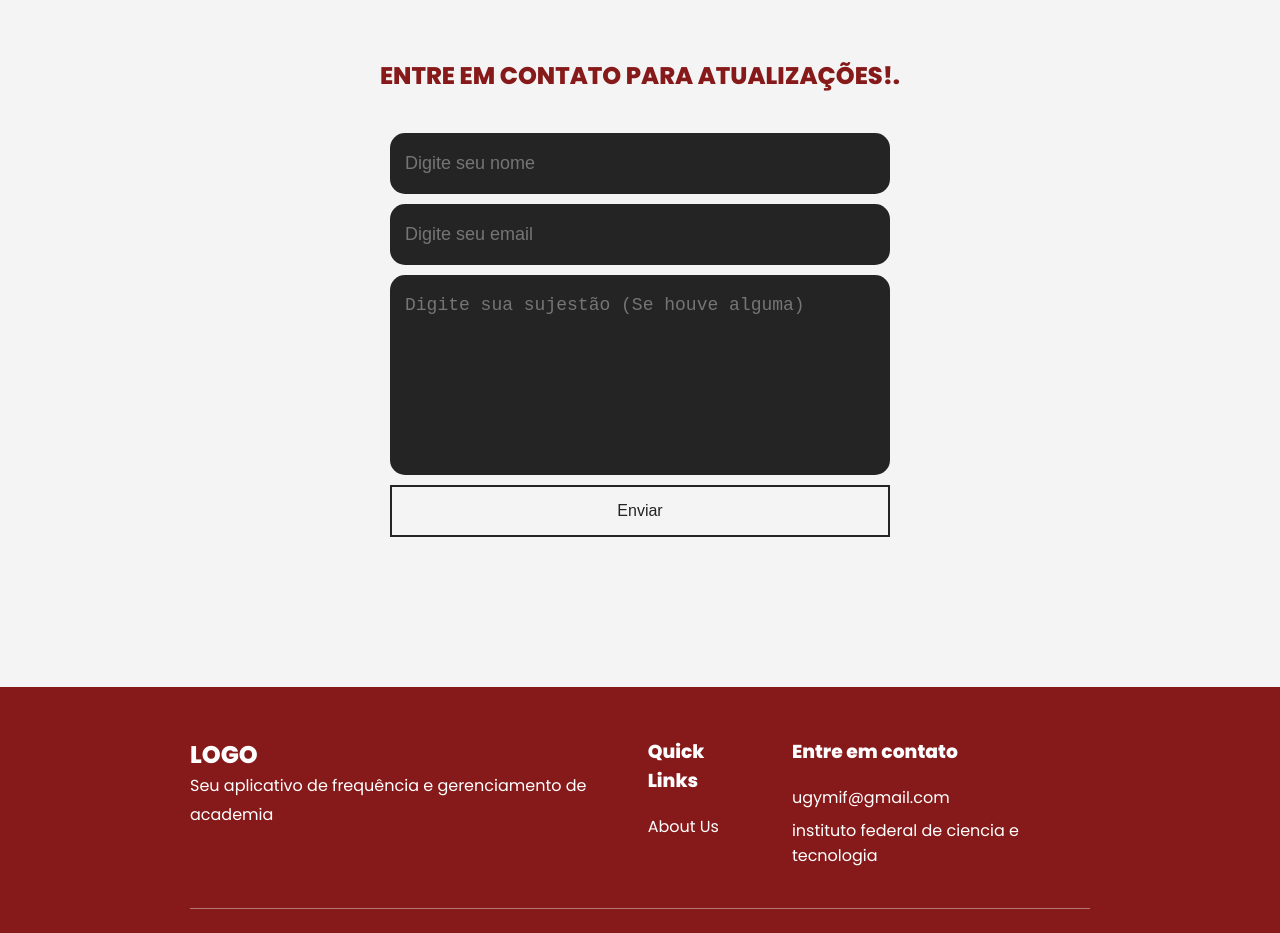
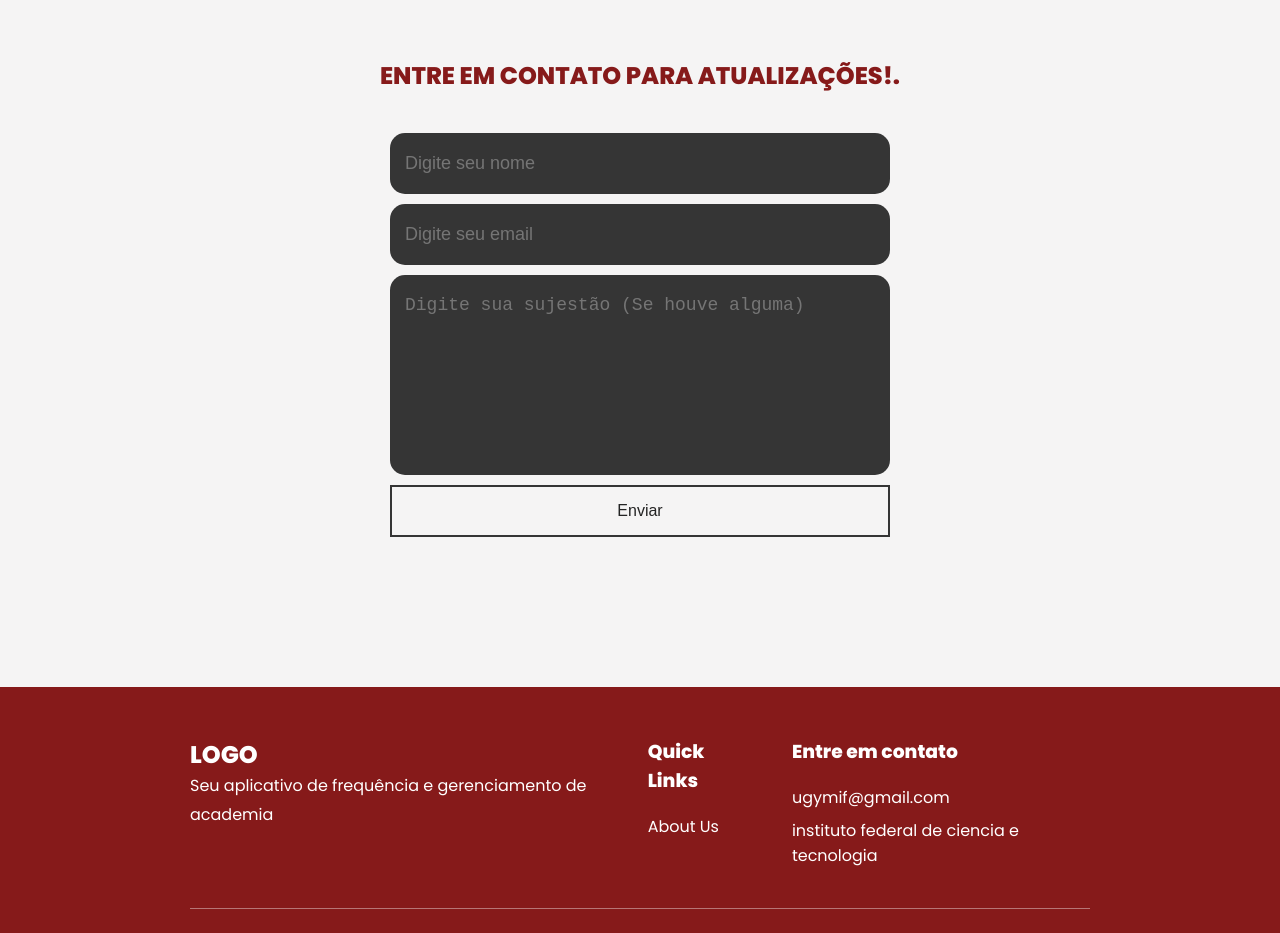
Before and after one commit to eltobrgs/LandingPage-UGYM, a plain HTML site: page index.html in a window 1280 px wide. Shown: the part 3000-3933 px from the top of the page. Drawn offline with Linux system fonts and the light colour scheme.

Commit message:
Atualização formulario de contato

```diff
--- a/style.css
+++ b/style.css
@@ -311,7 +311,7 @@ form {
 form input,
 form textarea {
   width: 100%;
-  background-color: #242424;
+  background-color: #353535;
   border: 0;
   outline: 0;
   padding: 20px 15px;
@@ -330,7 +330,7 @@ form button{
   cursor: pointer;
   font-size: 16px;
   background: transparent;
-  border: 2px solid #242424;
+  border: 2px solid #353535;
   color: #242424;
   transition: all 1s;
   margin-bottom: 20px;
```
